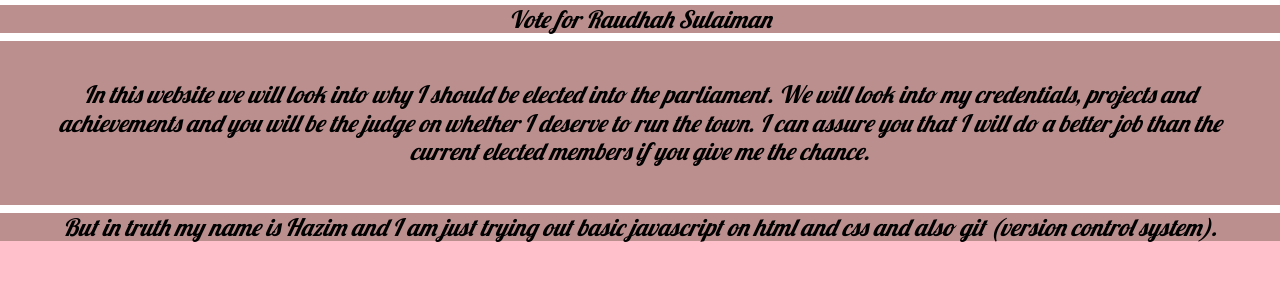
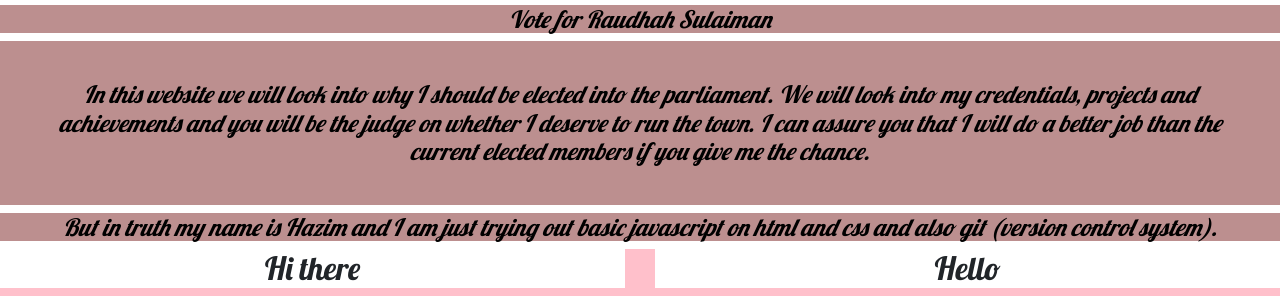
Before and after one commit to hajimss/hazimsulaiman.github, a plain HTML site: page index.html in a window 1280 px wide. Shown: the part 594-890 px from the top of the page. Before the commit the page ends 843 px from the top, so only its background shows below. Drawn offline with nearby package versions, Linux system fonts and the light colour scheme.

Commit message:
added 2 columns and messages

```diff
--- a/index.html
+++ b/index.html
@@ -29,4 +29,14 @@
 
     <h4 class="red-text">But in truth my name is Hazim and I am just trying out basic javascript on html and css and also git (version control system).</h4>
 </body>
+
+<div class="row">
+    <div class="col-md-6">
+        <h2>Hi there</h2>
+    </div>
+    <div class="col-md-6">
+        <h2>Hello</h2>
+    </div>
+</div>
+
 </html>
```
